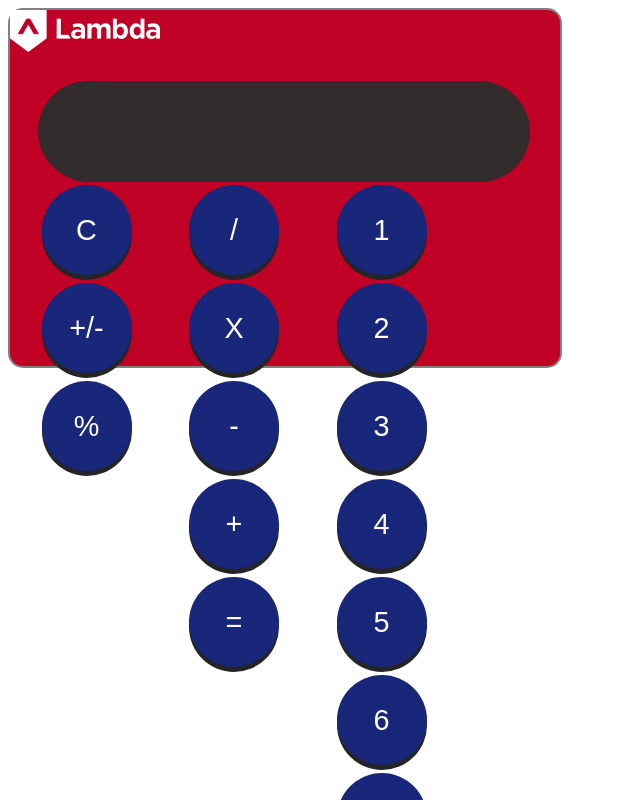
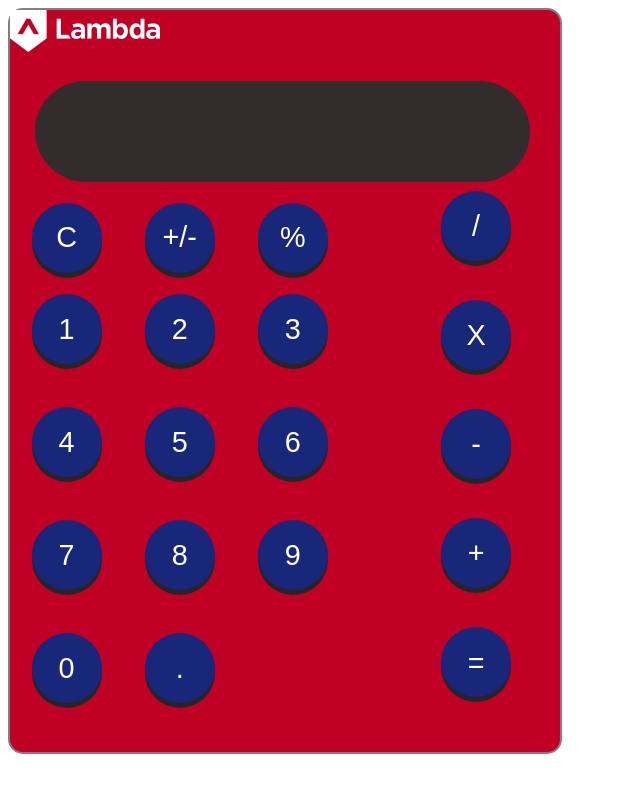
Before and after one commit to bloominstituteoftechnology/lambda-calculator, a React (Create React App) app: page / in a window 1280 px wide. Shown: the top 800 px of the page, without its empty margins (0-640 px from the left). Built offline with nearby package versions, Linux system fonts and the light colour scheme.

Commit message:
grid styling

```diff
--- a/src/App.css
+++ b/src/App.css
@@ -5,8 +5,6 @@
     border-radius: 15px;
     border: 2px solid grey;
     padding-bottom: 25px;
-
-
 
 }
 
@@ -19,21 +17,14 @@
     color: white;
     background-color: #322c2d;
     box-shadow: 1px 1px #322c2d;
-    display: flex;
-    justify-content: flex-end;
-    align-items: flex-end;
     padding-right: 8%;
     font-size: 5.0rem;
+    margin-left: 25px;
+
   }
 
 
-.App{
-  display:flex;
-  flex-direction: column;
-  margin-left: 5%;
 
-
-}
 
 
 button {
@@ -47,53 +38,68 @@ button {
   font-size: 1.8rem;
   box-shadow: 0px 5px 0px rgb(37, 37, 39);
   border:none;
-  display:flex;
 
 }
 
 .numbers-btn{
-  height:90px;
-  width: 90px;
+  height:70px;
+  width: 70px;
   border-radius: 50%;
   display: inline-block;
   margin: 5%;
-  grid-column-start: 1;
-  grid-column-end: 3;
-  grid-row-start: row2-start;
-  grid-row-end: 5;
+
 }
 
 .operators-btn{
-  height:90px;
-  width: 90px;
+  height:70px;
+  width: 70px;
   border-radius: 50%;
-  display: inline-block;
-  margin: 5%;
-  grid-area: 1 / col4-start / last-line / 6;
+  margin-top:8%;
+  margin-bottom: 25%;
+  padding-top: 2%;
 
 
 }
 
 .specials-btn{
   grid-area: top;
-  height:90px;
-  width: 90px;
+  height:70px;
+  width: 70px;
   border-radius: 50%;
   display: inline-block;
   margin: 5%;
+ margin-bottom:0%;
 
 }
 
 .btns-grid {
+
   display: grid;
-  justify-content: space-between;
-  grid-template-columns: 80px 80px 80px 80px;
-  grid-template-rows: 80px 80px;
-  grid-template-areas:
-  "header header header header"
-  "main main main main main"
-  "main main main main main"
-  "main main main main main"
-  "footer  footer footer";
+    justify-content: space-between;
+    align-items: center;
+    grid-template-columns: 0fr 29fr 0fr 8fr;
+    grid-template-areas:
+        "top top top side"
+        "main main main side"
+        "main main main side"
+        "main main main side"
+        "footer footer footer side";
+}
+
+
+
+.numbers-grid{
+  grid-area: main;
 
 }
+
+.specials-grid{
+  grid-area: top;
+}
+.Operator-grid{
+  grid-area: side;
+
+
+
+
+}
--- a/src/App.js
+++ b/src/App.js
@@ -55,8 +55,10 @@ function App() {
         <Display  />
 
         <div className="btns-grid">
+        <Operators />
+
         <Specials />
-        <Operators />
+
         <Numbers />
         </div>
 
--- a/src/components/ButtonComponents/NumberButtons/Numbers.js
+++ b/src/components/ButtonComponents/NumberButtons/Numbers.js
@@ -14,7 +14,7 @@ const Numbers = () => {
 const [digits] = useState(numbers);
 console.log("test", digits)
   return (
-    <div className="numbers-content">
+    <div className="numbers-grid">
       {/* STEP 3 - Use .map() to iterate over your array data and return a button
        component matching the name on the provided file. Pass
        it any props needed by the child component*/
--- a/src/components/ButtonComponents/OperatorButtons/Operators.js
+++ b/src/components/ButtonComponents/OperatorButtons/Operators.js
@@ -12,7 +12,7 @@ import OperatorButton from "./OperatorButton";
 
 
   return (
-    <div className = "Operator-btn">
+    <div className = "Operator-grid">
       {/* STEP 3 - Use .map() to iterate over your array data and return a button
        component matching the name on the provided file. Pass
        it any props needed by the child component*/
--- a/src/components/ButtonComponents/SpecialButtons/Specials.js
+++ b/src/components/ButtonComponents/SpecialButtons/Specials.js
@@ -10,7 +10,7 @@ const Specials = () => {
   // STEP 2 - add the imported data to state
   const [spec] = useState(specials);
   return (
-    <div>
+    <div className="specials-grid">
       {/* STEP 3 - Use .map() to iterate over your array data and return a button
        component matching the name on the provided file. Pass
        it any props needed by the child component*/
```
